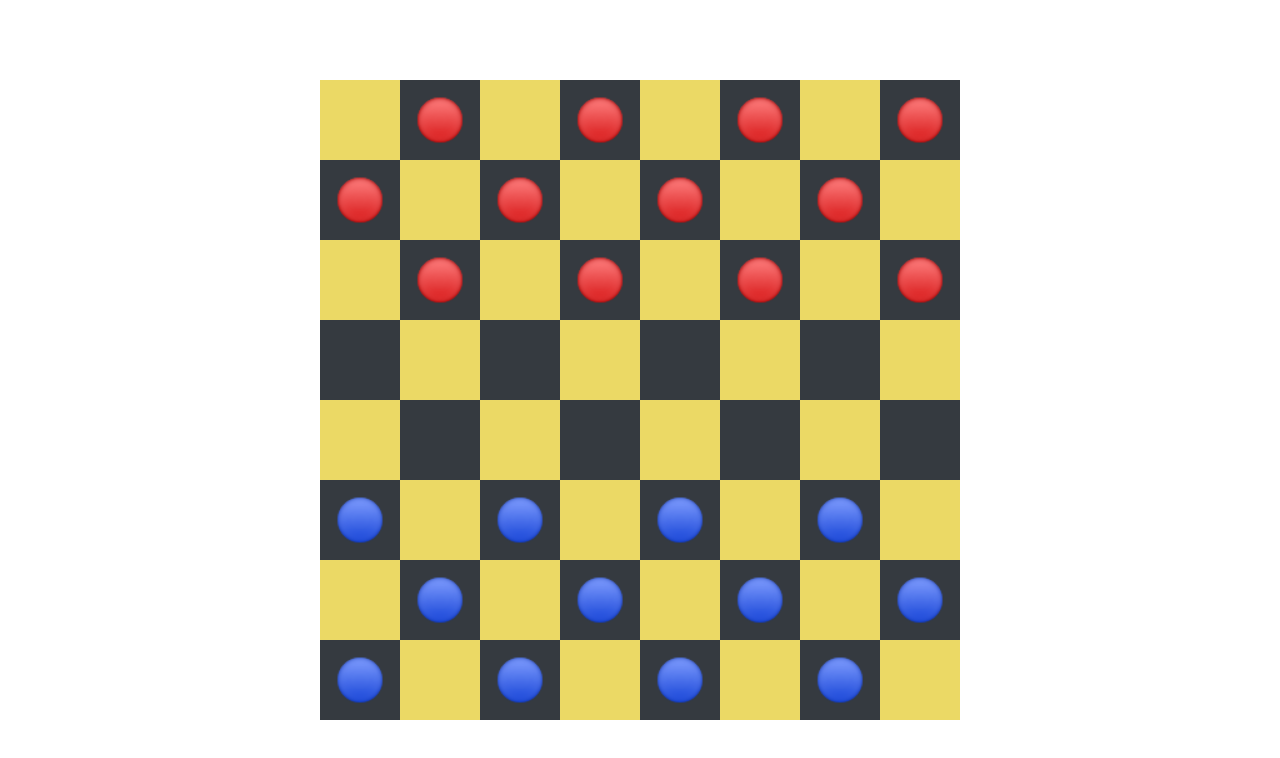
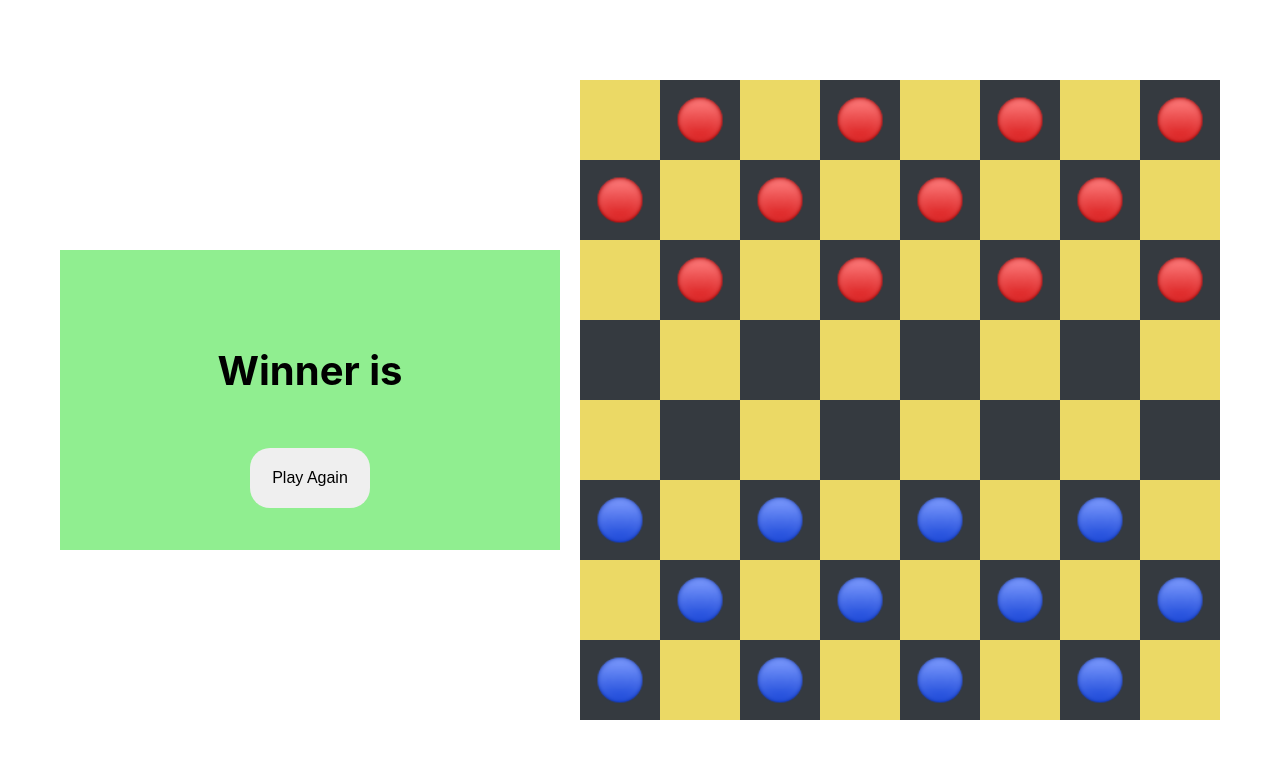
Before and after one commit to Devin98da/dam-redux, a React (Create React App) app: page / in a window 1280 px wide. Shown: the top 758 px of the page. Built offline with nearby package versions, Linux system fonts and the light colour scheme.

Commit message:
Added winner ui

```diff
--- a/public/index.html
+++ b/public/index.html
@@ -10,34 +10,15 @@
       content="Web site created using create-react-app"
     />
     <link rel="apple-touch-icon" href="%PUBLIC_URL%/logo192.png" />
-    <!--
-      manifest.json provides metadata used when your web app is installed on a
-      user's mobile device or desktop. See https://developers.google.com/web/fundamentals/web-app-manifest/
-    -->
+
     <link rel="manifest" href="%PUBLIC_URL%/manifest.json" />
-    <!--
-      Notice the use of %PUBLIC_URL% in the tags above.
-      It will be replaced with the URL of the `public` folder during the build.
-      Only files inside the `public` folder can be referenced from the HTML.
 
-      Unlike "/favicon.ico" or "favicon.ico", "%PUBLIC_URL%/favicon.ico" will
-      work correctly both with client-side routing and a non-root public URL.
-      Learn how to configure a non-root public URL by running `npm run build`.
-    -->
     <title>React App</title>
   </head>
   <body>
     <noscript>You need to enable JavaScript to run this app.</noscript>
     <div id="root"></div>
-    <!--
-      This HTML file is a template.
-      If you open it directly in the browser, you will see an empty page.
+    <div id="modall"></div>
 
-      You can add webfonts, meta tags, or analytics to this file.
-      The build step will place the bundled scripts into the <body> tag.
-
-      To begin the development, run `npm start` or `yarn start`.
-      To create a production bundle, use `npm run build` or `yarn build`.
-    -->
   </body>
 </html>
--- a/src/App.css
+++ b/src/App.css
@@ -1,5 +1,8 @@
 .App {
   height: 100vh;
-  display: grid;
-  place-content: center;
+  /* display: grid;
+  place-content: center; */
+  display: flex;
+  align-items: center;
+  justify-content: center;
 }
--- a/src/App.tsx
+++ b/src/App.tsx
@@ -1,11 +1,12 @@
-import React from 'react';
 import './App.css';
 import Checkerboard from './components/checkerboard/checkerboard';
-
+import Winner from './winner/Winner';
 
 function App() {
-  return (
+
+ return (
     <div className="App">
+      <Winner/>
       <Checkerboard/>
     </div>
   );
--- a/src/components/checkerboard/checkerboard.tsx
+++ b/src/components/checkerboard/checkerboard.tsx
@@ -15,8 +15,8 @@ const Checkerboard = () => {
     const pieces = useSelector<RootState,Piece[]>(state => state.checkerboard.pieces);
     const highlights = useSelector<RootState,HighlightsState["positions"]>(state => state.highlights.positions);
     const winner = useSelector<RootState,WinnerState>(state => state.winner);
-    console.log(winner);
-    console.log(pieces);
+    // console.log(winner);
+    // console.log(pieces);
     const dispatch = useDispatch();
 
     const checkerBoardRef = useRef<HTMLDivElement>(null);
@@ -114,10 +114,9 @@ const Checkerboard = () => {
             const x = Math.floor((e.clientX - checkerBoard.offsetLeft)/80);
             const y = Math.abs(Math.ceil((e.clientY - checkerBoard.offsetTop-640)/80));
             dispatch({type:"DROP_PIECE",payload:{currentPiece,pieces,gridX,gridY,x,y,activePiece,nearPieces}})
-            dispatch({type:"CHOOSE_WINNER",payload:pieces});
+            dispatch({type:"CHOOSE_WINNER",payload:{pieces:pieces}});
         }
         setActivePiece(null);
-        console.log("Winner",winner);
     }
     const board = [];
 
--- a/src/referee/Referee.ts
+++ b/src/referee/Referee.ts
@@ -63,7 +63,6 @@ const Referee = (px:number,py:number,x:number,y:number,type:PieceTypes,player:Pl
                             // setQueenPieces(topRightPieces);
                             // const exMovPieces=[];
                             // exMovPieces.push(topRightPieces);
-                            console.log(topRightPieces);
                             // console.log(queenPieces);
 
                             // console.log(exMovPieces);
--- a/src/store/checkerboardReducer.ts
+++ b/src/store/checkerboardReducer.ts
@@ -40,14 +40,18 @@ const initialState = {
     pieces: initialBoardState
 }
 
-type Action = {type:"DROP_PIECE",payload:{currentPiece:Piece,pieces:Piece[],gridX:number,gridY:number,x:number,y:number,activePiece:HTMLElement,nearPieces:Piece[]}};
+interface DropAction  {type:"DROP_PIECE",payload:{currentPiece:Piece,pieces:Piece[],gridX:number,gridY:number,x:number,y:number,activePiece:HTMLElement,nearPieces:Piece[]}};
+interface ResetAction {type:"RESET_PIECES"};
+
+type Action = DropAction | ResetAction;
 
 const CheckerboardReducer = (state:PiecesState=initialState,action:Action) => {
-    const drop = action.payload;
     let updatedPieces:Piece[]=initialBoardState;
 
     switch(action.type){
+
         case "DROP_PIECE":
+            const drop = action.payload;
             const validMove = Referee(drop.gridX,drop.gridY,drop.x,drop.y,drop.currentPiece.type,drop.currentPiece.player,drop.pieces,drop.currentPiece,drop.nearPieces);
             // let updatedPieces:Piece[]=initialBoardState;
             if(validMove){
@@ -78,7 +82,10 @@ const CheckerboardReducer = (state:PiecesState=initialState,action:Action) => {
                 drop.activePiece.style.removeProperty('left');
                 return {...state,pieces:updatedPieces};
             }
+        case "RESET_PIECES":
+            console.log("Reset checkerBoardReducer.tsx");
 
+            return {...state,pieces:initialBoardState};
         default:
             return {...state};
     }
--- a/src/store/winner.ts
+++ b/src/store/winner.ts
@@ -9,6 +9,7 @@ const InitialWinnerState = {
 type Action = {type:"CHOOSE_WINNER",payload:{pieces:Piece[]}}
 
 const WinnerReducer = (state:WinnerState=InitialWinnerState,action:Action) => {
+
     let winner:string='';
     switch(action.type){
         case "CHOOSE_WINNER":
@@ -17,15 +18,12 @@ const WinnerReducer = (state:WinnerState=InitialWinnerState,action:Action) => {
                 const reds = action.payload.pieces.filter((p:any)=>p.player===PlayerType.RED);
                 if(blues.length===0){
                     console.log("Red player won");
-                winner="Red";
-
+                    winner="Red"
                 }else if(reds.length===0){
                     console.log("Blue player won");
                     winner="Blue";
                 }
             }
-        console.log('aaa')
-
         return {...state,winner:winner}
 
         default:
--- /dev/null
+++ b/src/winner/Winner.css
@@ -0,0 +1,27 @@
+.winner{
+    width: 500px;
+    height: 300px;
+    background-color: lightgreen;
+    margin-right: 20px;
+
+    display: flex;
+    align-items: center;
+    justify-content: center;
+    flex-direction: column;
+
+    font-size: 40px;
+}
+
+button{
+    width: 120px;
+    height: 60px;
+    border-radius: 20px;
+    border-style: none;
+    cursor: pointer;
+    font-size: 16px;
+}
+
+button:hover{
+    background-color: gray;
+    color: white;
+}
--- /dev/null
+++ b/src/winner/Winner.tsx
@@ -0,0 +1,31 @@
+import { RootState } from '../store';
+import { WinnerState } from '../store/winner';
+import { useSelector,useDispatch } from 'react-redux';
+import "./Winner.css";
+import { Piece } from '../type';
+
+
+
+
+const Winner = () => {
+
+const dispatch =useDispatch();
+const pieces = useSelector<RootState,Piece[]>(state => state.checkerboard.pieces);
+
+const onClickHandeler = () => {
+    // dispatch({type:"RESET_PIECES",payload:{pieces:pieces}});
+    dispatch({type:"RESET_PIECES"});
+
+    console.log("Reset winner.tsx");
+}
+
+    const winner = useSelector<RootState,WinnerState>(state => state.winner);
+    return (
+        <div className="winner">
+            <h4>Winner is <span>{winner.winner}</span></h4>
+            <button onClick={onClickHandeler}>Play Again</button>
+        </div>
+    )
+}
+
+export default Winner
```
Also changed, not shown: src/modal/modal.tsx (added, +39 -0 lines). Lines whose indentation alone changed are shown as unchanged.
